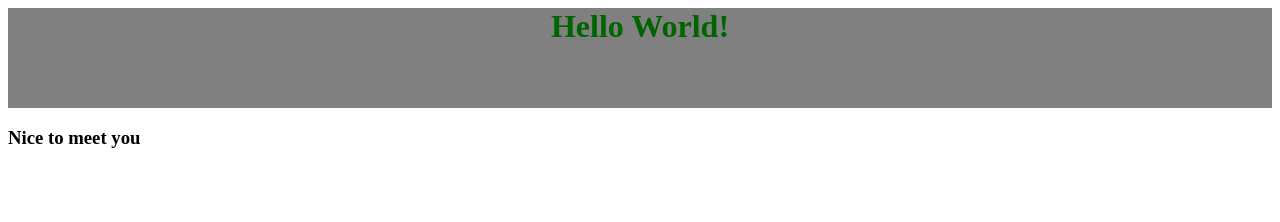
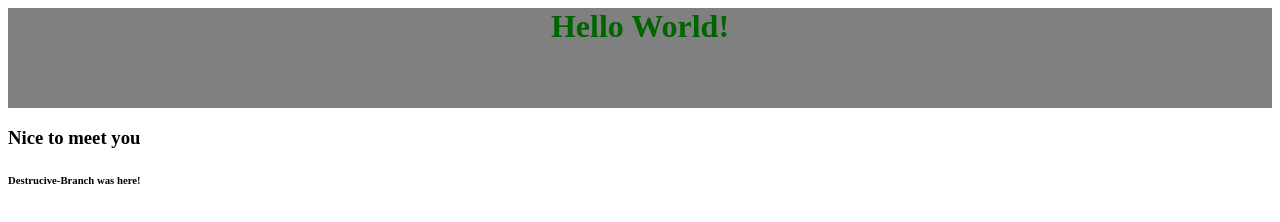
Before and after one commit to bradmccray89/hello-world, a plain HTML site: page index.html in a window 1280 px wide. Drawn offline with Linux system fonts and the light colour scheme.

Commit message:
added super sneaky destructive-branch message

```diff
--- a/index.html
+++ b/index.html
@@ -5,4 +5,5 @@
   <div>
     <h3>Nice to meet you</h3>
   </div>
+  <div><h6>Destrucive-Branch was here!</h6></div>
 </html>
```
